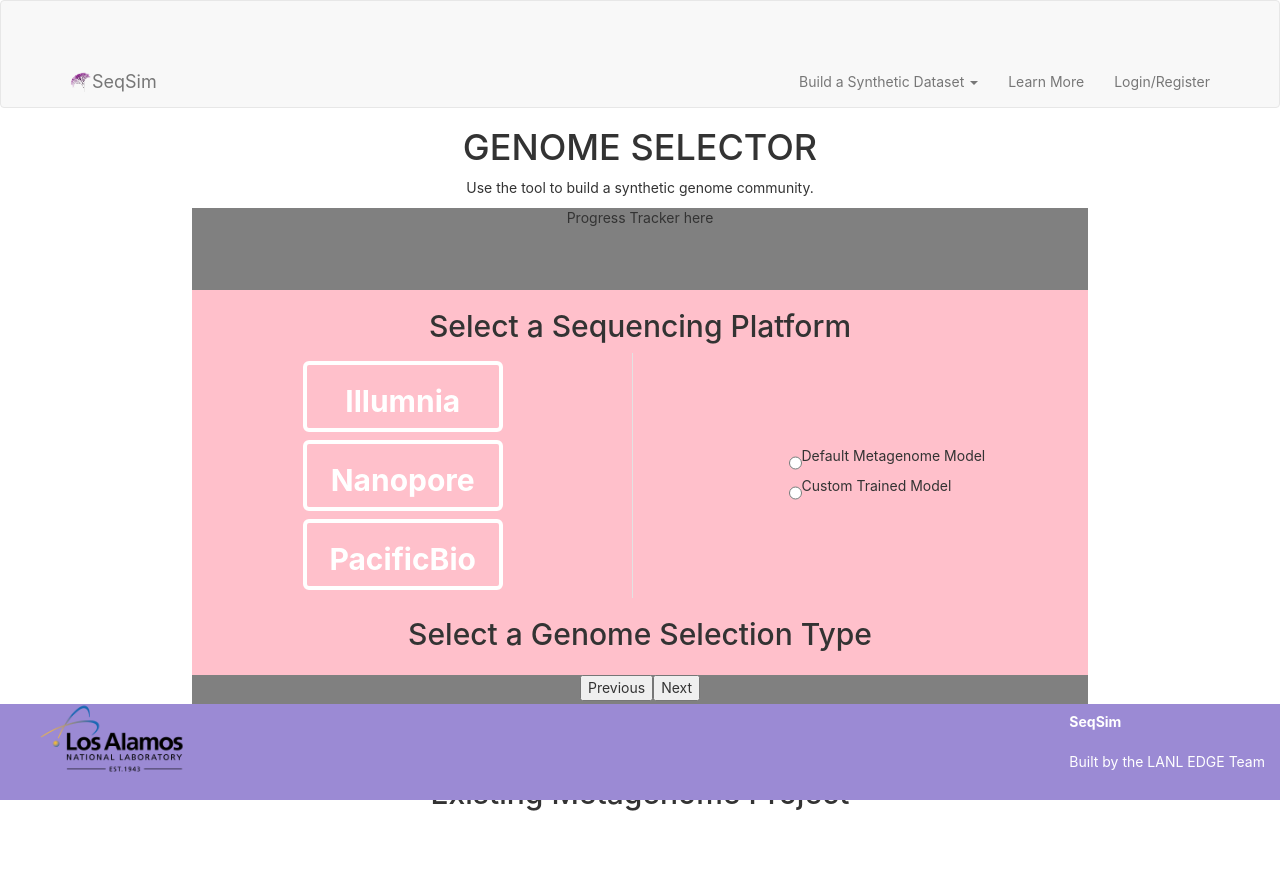
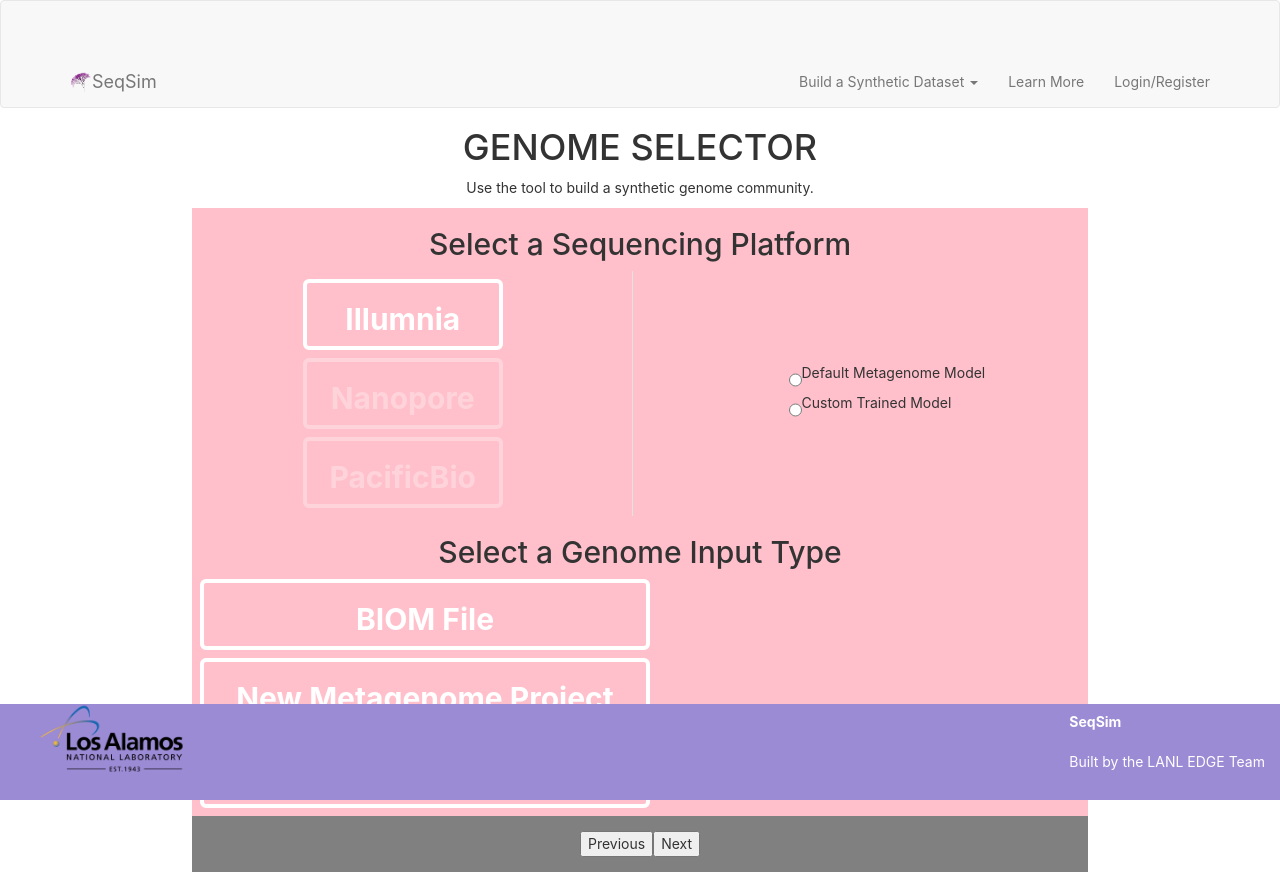
Before and after one commit to faltherr/PhyloT, a React (Create React App) app: page /generate in a window 1280 px wide. Before the commit the page ends 811 px from the top, so only its background shows below. Built offline with nearby package versions, Linux system fonts and the light colour scheme.

Commit message:
Added a reducer to handle state

```diff
--- a/package.json
+++ b/package.json
@@ -19,7 +19,8 @@
     "react-redux": "^5.1.1",
     "react-responsive-modal": "^3.5.1",
     "react-router-dom": "^4.3.1",
-    "react-scripts": "2.1.1"
+    "react-scripts": "2.1.1",
+    "redux": "^4.0.1"
   },
   "scripts": {
     "start": "react-scripts start",
--- a/src/components/PlatformSelector.js
+++ b/src/components/PlatformSelector.js
@@ -1,14 +1,17 @@
-import React from "react";
+import React, {Fragment} from "react";
 import "../styles/platformselector.css";
+import { connect } from 'react-redux'
+import {setInputType} from '../reducers/mainReducer'
 
 const PlatformSelector = props => {
+    console.log('props', props)
   return (
-    <fragment>
+    <Fragment>
     <div className="platform-container">
       <h2>Select a Sequencing Platform</h2>
       <div className="platform-selection-container">
         <div className="platform-selector">
-          <div className="platform-name">
+          <div className="platform-name" id='illumina'>
             <h2>Illumnia</h2>
           </div>
           <div className="platform-name">
@@ -32,23 +35,29 @@ const PlatformSelector = props => {
       </div>
     </div>
     <div className="input-type-container">
-    <h2>Select a Genome Selection Type</h2>
+    <h2>Select a Genome Input Type</h2>
     <div className="input-selection-container">
       <div className="input-selector">
-        <div className="input-name">
-          <h2>BIOM File</h2>
+        <div className="project-name">
+          <h2 onClick={() => props.setInputType('biom')}>BIOM File</h2>
         </div>
-        <div className="input-name">
-          <h2>New Metagenome Project</h2>
+        <div className="project-name">
+          <h2 onClick={() => props.setInputType('newProject')}>New Metagenome Project</h2>
         </div>
-        <div className="input-name">
-          <h2>Existing Metagenome Project</h2>
+        <div className="project-name">
+          <h2 onClick={() => props.setInputType('existingProject')}>Existing Metagenome Project</h2>
         </div>
       </div>
     </div>
   </div>
-  </fragment>
+  </Fragment>
   );
 };
 
-export default PlatformSelector;
+let mapStateToProps = state => {
+    return (
+        state
+    )
+}
+
+export default connect(mapStateToProps, {setInputType}) (PlatformSelector);
--- a/src/components/WizardContainer.js
+++ b/src/components/WizardContainer.js
@@ -51,11 +51,11 @@ export default class WizardContainer extends Component{
                 <h1>GENOME SELECTOR</h1>
                 <p>Use the tool to build a synthetic genome community.</p>
             </section>
-            <section className='main-content'>
+            <div className='main-content'>
                 <div className='wizard'>
-                    <div className='breadcrumb-container'>
+                    {/* <div className='breadcrumb-container'>
                     Progress Tracker here
-                    </div>
+                    </div> */}
                     <div className='content-container'>
 
                         {this.displayContent()}
@@ -65,7 +65,7 @@ export default class WizardContainer extends Component{
                         <button onClick={this.nextStep}>Next</button>
                     </div>
                 </div>
-            </section>
+            </div>
             </div>
         )
     }
--- a/src/index.js
+++ b/src/index.js
@@ -5,10 +5,16 @@ import App from './App';
 import {BrowserRouter} from 'react-router-dom'
 // import * as serviceWorker from './serviceWorker';
 
+// Redux stuff
+import { Provider } from 'react-redux'
+import store from './store.js'
+
 ReactDOM.render(
-    <BrowserRouter>
-        <App />
-    </BrowserRouter>
+    <Provider store={store}>
+        <BrowserRouter>
+            <App />
+        </BrowserRouter>
+    </Provider>
         , document.getElementById('root'));
 
 // If you want your app to work offline and load faster, you can change
--- /dev/null
+++ b/src/reducers/mainReducer.js
@@ -0,0 +1,26 @@
+// const SEQ_PLATFORM = 'SEQ_PLATFORM'
+const INPUT_TYPE = 'INPUT_TYPE'
+
+const initialState = {
+    seqPlatform: 'illumina',
+    inputType: ''
+}
+
+export default function mainReducer (state = initialState, action){
+    switch (action.type){
+        case INPUT_TYPE:
+        return{
+            ...state,
+            inputType: action.payload
+        }
+        default:
+            return state
+    }
+}
+
+export function setInputType(value){
+    return{
+        type: INPUT_TYPE,
+        payload: value
+    }
+}
--- /dev/null
+++ b/src/store.js
@@ -0,0 +1,5 @@
+import {createStore} from 'redux'
+
+import mainReducer from './reducers/mainReducer'
+
+export default createStore( mainReducer )
--- a/src/styles/mainwizard.css
+++ b/src/styles/mainwizard.css
@@ -9,23 +9,24 @@
 }
 
 .main-content{
-    height: auto;
     display: flex;
     justify-content: center;
 }
 
 
 .wizard{
-    min-height: 45vh;
+    /* min-height: 65vh; */
     width: 70vw;
     background-color: pink;
-    position: relative;
 }
 
 .button-container{
-    position: absolute;
-    bottom: 0;
-    height: 15%;
+    /* position: absolute; */
+    /* bottom: 0; */
+    height: 7vh;
     width: 100%;
     background-color: gray;
+    display: flex;
+    justify-content: center;
+    align-items: center;
 }
--- a/src/styles/platformselector.css
+++ b/src/styles/platformselector.css
@@ -33,7 +33,15 @@
     width: 200px;
 }
 
-.platform-name:hover{
+.platform-name:nth-child(2){
+    opacity: 0.3;
+}
+
+.platform-name:nth-child(3){
+    opacity: 0.3;
+}
+
+#illumina:hover{
     background-color: blueviolet;
 }
 
@@ -41,3 +49,20 @@
     color: white;
     font-weight: bolder;
 }
+
+.project-name{
+    transition: background-color 1.2s ease;
+    border: 4px solid white;
+    border-radius: 6px;
+    margin: 8px;
+    width: 450px;
+}
+
+.project-name:hover{
+    background-color: blueviolet;
+}
+
+.project-name h2{
+    color: white;
+    font-weight: bolder;
+}
```
Also changed, not shown: 1 other file (tests, documents, lock files or other folders).
